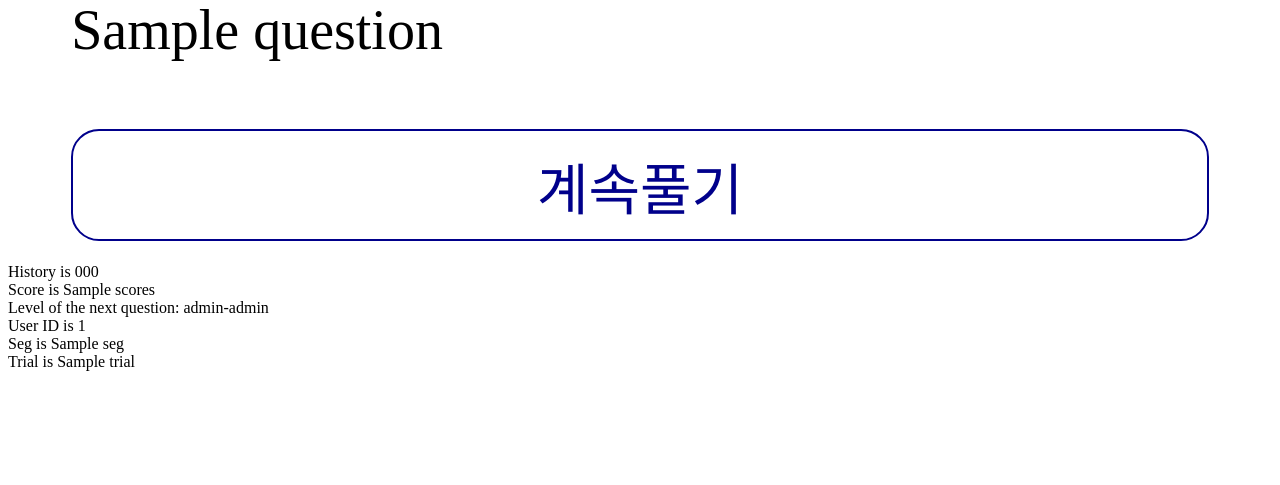
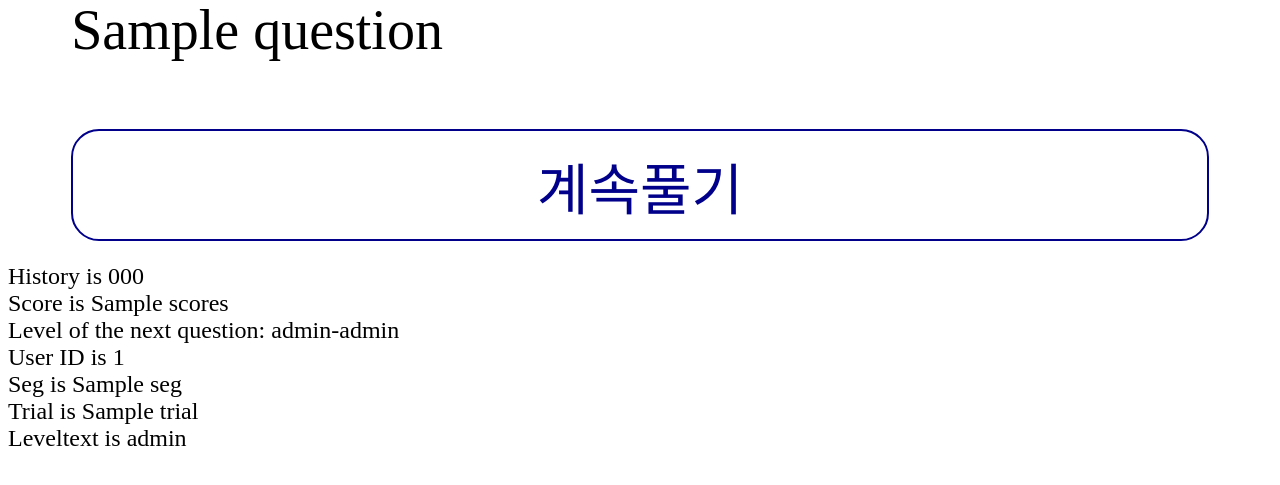
Before and after one commit to BryanKoo/alpha, a Django app: template quiz/templates/quiz/results.html in a window 1280 px wide. Shown: the part 299-784 px from the top of the page. Run offline with Django 3.2, Linux system fonts and the light colour scheme; the template is opened without the code that fills it: most values are stand-ins (such as "Sample title", 1, 10 or a date in 2020); parts of the project's set-up code (start-up, migrations or seed data) failed here and were passed over.

Commit message:
html style

```diff
--- a/quiz/templates/quiz/results.html
+++ b/quiz/templates/quiz/results.html
@@ -27,7 +27,7 @@ a:hover { color: darkblue; text-decoration: underline;}
 }
 .debug {
   margin: 0%;
-  font-size: 100%;
+  font-size: 150%;
 }
 .guide {
   background-color: aquamarine; color: black; font-size: 350%;
@@ -105,6 +105,7 @@ Level of the next question: {{level}}-{{sub_level}} <br/>
 User ID is {{user_id}} <br/>
 Seg is {{seg}} <br/>
 Trial is {{trial}} <br/>
+Leveltext is {{level_text}} <br/>
 <div>
 </body>
 </html>
```
Also changed, not shown: cefr/cefr.db, db.sqlite3.
